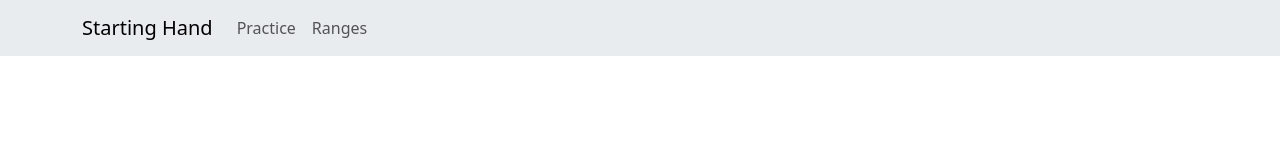
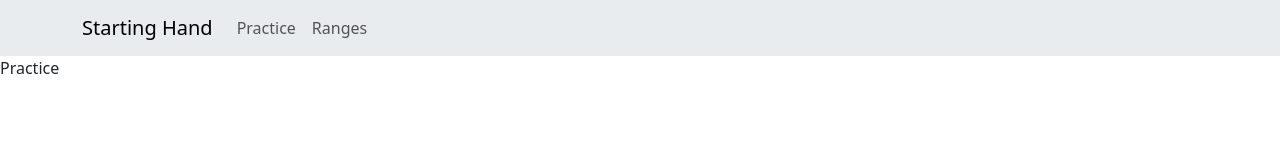
Before and after one commit to apatari/starting-hand, a React (Create React App) app: page / in a window 1280 px wide. Shown: the top 160 px of the page. Built offline with nearby package versions, Linux system fonts and the light colour scheme.

Commit message:
add header and routing

```diff
--- a/src/App.js
+++ b/src/App.js
@@ -1,13 +1,38 @@
 import React, { useEffect, useState } from 'react';
 import 'bootstrap/dist/css/bootstrap.min.css';
-import { Switch, Route } from 'react-router-dom'
 import { make_blank, make_range } from './helpers';
 import { Button } from 'react-bootstrap';
-import Header from './Header';
+
+import { createBrowserRouter, RouterProvider } from 'react-router-dom';
+import Layout from './Layout';
+
+import Practice from './Practice';
+import Ranges from './Ranges';
 
 
 
-function App() {
+export default function App() {
+  const router = createBrowserRouter([
+    {
+      element: <Layout />,
+
+      children: [
+        {
+          path: "/",
+          element: <Practice />
+        },
+        {
+          path: "/ranges",
+          element: <Ranges />
+        }
+      ]
+    }
+  ])
+
+  return (
+    <RouterProvider router={router} />
+  )
+}
 
 
 
@@ -31,15 +56,8 @@ function App() {
   // }
 
 
-  return (
-    <div className="App">
-      {/* {deckId}
-      <Button onClick={drawCard} >Draw</Button>
-      {cards.map(card => <p key={card.code} >{card.code}</p> )} */}
 
-      <Header/>
-    </div>
-  );
-}
 
-export default App;
+      // {/* {deckId}
+      // <Button onClick={drawCard} >Draw</Button>
+      // {cards.map(card => <p key={card.code} >{card.code}</p> )} */}
--- a/src/Header.js
+++ b/src/Header.js
@@ -4,14 +4,14 @@ import { Nav, Navbar, Container } from "react-bootstrap";
 function Header() {
     return (
         <div>
-            <Navbar expand="lg" className="bg-body-secondary">
+            <Navbar expand="md" className="bg-body-secondary">
                 <Container>
-                    <Navbar.Brand href="#home">Starting Hand</Navbar.Brand>
+                    <Navbar.Brand href="/">Starting Hand</Navbar.Brand>
                     <Navbar.Toggle aria-controls="basic-navbar-nav" />
                     <Navbar.Collapse id="basic-navbar-nav">
                     <Nav className="me-auto">
-                        <Nav.Link href="#home">Practice</Nav.Link>
-                        <Nav.Link href="#link">Ranges</Nav.Link>
+                        <Nav.Link href="/">Practice</Nav.Link>
+                        <Nav.Link href="/ranges">Ranges</Nav.Link>
 
                     </Nav>
                     </Navbar.Collapse>
--- /dev/null
+++ b/src/Layout.js
@@ -0,0 +1,15 @@
+import { Outlet } from "react-router-dom"
+import Header from "./Header"
+
+
+export default function Layout() {
+    return (
+        <>
+            <Header />
+            <main>
+                <Outlet />
+            </main>
+
+        </>
+    )
+}
--- /dev/null
+++ b/src/Practice.js
@@ -0,0 +1,11 @@
+import React from "react";
+
+function Practice() {
+    return (
+        <div>
+            Practice
+        </div>
+    )
+}
+
+export default Practice
--- /dev/null
+++ b/src/Ranges.js
@@ -0,0 +1,7 @@
+import React  from "react";
+
+export default function Ranges() {
+    return (
+        <div>Ranges</div>
+    )
+}
--- a/src/index.js
+++ b/src/index.js
@@ -1,17 +1,15 @@
 import React from 'react';
 import ReactDOM from 'react-dom/client';
-import './index.css';
+
+
 import App from './App';
-import reportWebVitals from './reportWebVitals';
+import { BrowserRouter } from 'react-router-dom';
+
+
 
 const root = ReactDOM.createRoot(document.getElementById('root'));
 root.render(
-  <React.StrictMode>
+
     <App />
-  </React.StrictMode>
+
 );
-
-// If you want to start measuring performance in your app, pass a function
-// to log results (for example: reportWebVitals(console.log))
-// or send to an analytics endpoint. Learn more: https://bit.ly/CRA-vitals
-reportWebVitals();
```
